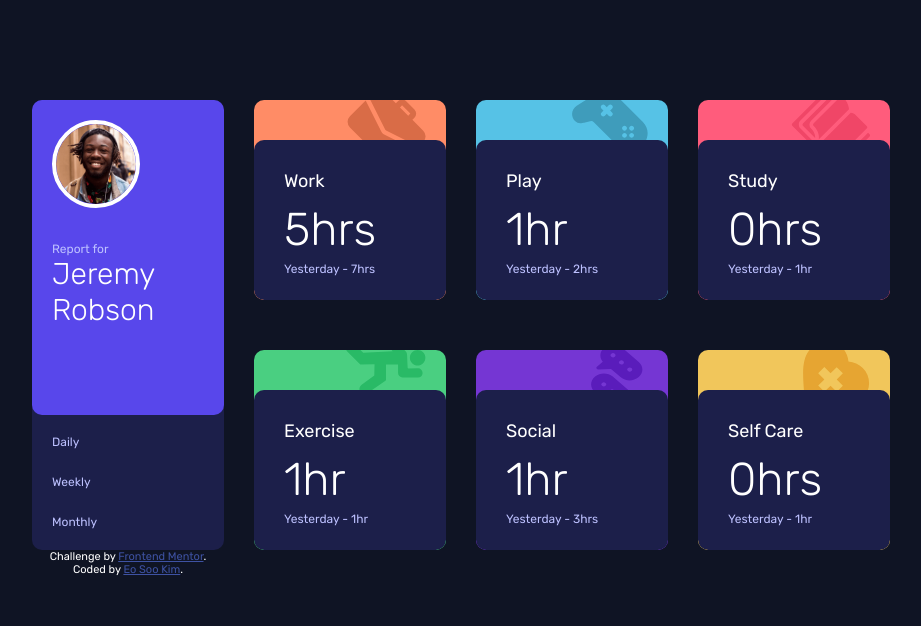
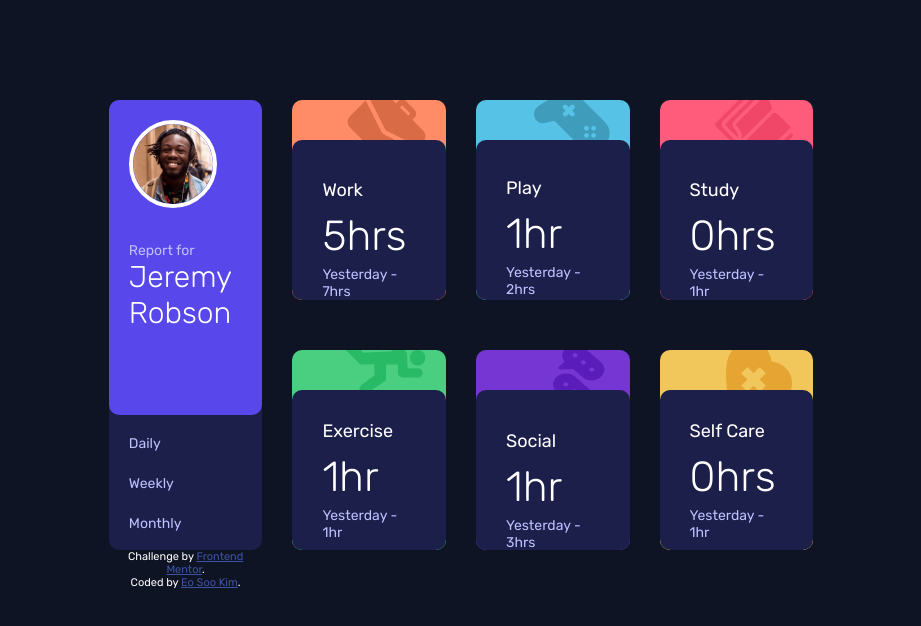
Before and after one commit to eosook/Time-Tracking-Dashboard, a plain HTML site: page index.html in a window 1280 px wide. Shown: the whole page, without its empty margins (179-1100 px from the left). Drawn offline with Linux system fonts and the light colour scheme.

Commit message:
changed some dimensions

```diff
--- a/style.scss
+++ b/style.scss
@@ -13,11 +13,11 @@ $neutral-blue-400: hsl(235, 45%, 61%);
 $neutral-blue-200: hsl(236, 100%, 87%);
 
 $font-size: (
-    "small": 12px,
+    "small": 14px,
     "title": 18px,
     "large": 24px,
     "hrs-large": 30px,
-    "hrs-larger": 46px
+    "hrs-larger": 42px
 );
 
 $font-weight: (
@@ -195,7 +195,7 @@ body{
 
 @media screen and (min-width: 600px){
     body{
-        grid-template-columns: 15vw 15vw 15vw 15vw;
+        grid-template-columns: 12vw 12vw 12vw 12vw;
         grid-template-rows: 250px;
         justify-content: center;
         column-gap: 30px;
```
Also changed, not shown: dist/css/style.css.
